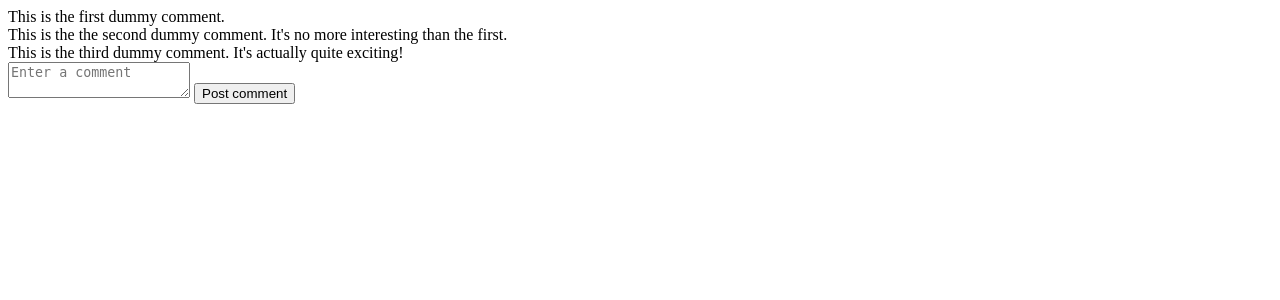
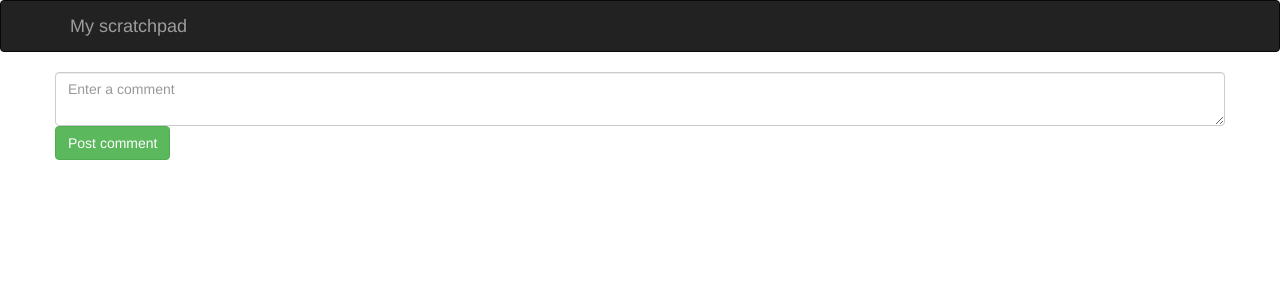
Before and after one commit to heidab/meta-form, a Flask app: page / in a window 1280 px wide. Shown: the top 300 px of the page. Run offline with Flask 2, Linux system fonts and the light colour scheme; some libraries are stand-ins or nearby versions.

Commit message:
Replaced dummy comments with some in-memory storage

```diff
--- a/flask_app.py
+++ b/flask_app.py
@@ -1,6 +1,11 @@
-from flask import Flask, render_template
+from flask import Flask, redirect, render_template, request, url_for
 app = Flask(__name__)
 app.config["DEBUG"] = True
-@app.route("/")
+comments = []
+@app.route("/", methods=["GET", "POST"])
 def index():
-    return render_template("main_page.html")
+    if request.method == "GET":
+        return render_template("main_page.html", comments=comments)
+
+    comments.append(request.form["contents"])
+    return redirect(url_for('index'))
--- a/templates/main_page.html
+++ b/templates/main_page.html
@@ -1,28 +1,44 @@
 <html>
     <head>
+        <meta charset="utf-8">
+        <meta http-equiv="X-UA-Compatible" content="IE=edge">
+        <meta name="viewport" content="width=device-width, initial-scale=1">
+
+        <link rel="stylesheet" href="https://maxcdn.bootstrapcdn.com/bootstrap/3.3.5/css/bootstrap.min.css" integrity="sha512-dTfge/zgoMYpP7QbHy4gWMEGsbsdZeCXz7irItjcC3sPUFtf0kuFbDz/ixG7ArTxmDjLXDmezHubeNikyKGVyQ==" crossorigin="anonymous">
+
         <title>My scratchboard page</title>
     </head>
 
     <body>
+        <nav class="navbar navbar-inverse">
+          <div class="container">
+            <div class="navbar-header">
+              <button type="button" class="navbar-toggle collapsed" data-toggle="collapse" data-target="#navbar" aria-expanded="false" aria-controls="navbar">
+                <span class="sr-only">Toggle navigation</span>
+                <span class="icon-bar"></span>
+                <span class="icon-bar"></span>
+                <span class="icon-bar"></span>
+              </button>
+              <a class="navbar-brand" href="#">My scratchpad</a>
+            </div>
+          </div>
+        </nav>
 
-        <div>
-            This is the first dummy comment.
-        </div>
+        <div class="container">
 
-        <div>
-            This is the the second dummy comment.  It's no more interesting
-            than the first.
-        </div>
+            {% for comment in comments %}
+            <div class="row">
+                {{ comment }}
+            </div>
+        {% endfor %}
 
-        <div>
-            This is the third dummy comment.  It's actually quite exciting!
-        </div>
+            <div class="row">
+                <form action="." method="POST">
+                    <textarea class="form-control" name="contents" placeholder="Enter a comment"></textarea>
+                    <input type="submit" class="btn btn-success" value="Post comment">
+                </form>
+            </div>
 
-        <div>
-            <form action="." method="POST">
-                <textarea name="contents" placeholder="Enter a comment"></textarea>
-                <input type="submit" value="Post comment">
-            </form>
         </div>
 
     </body>
```
